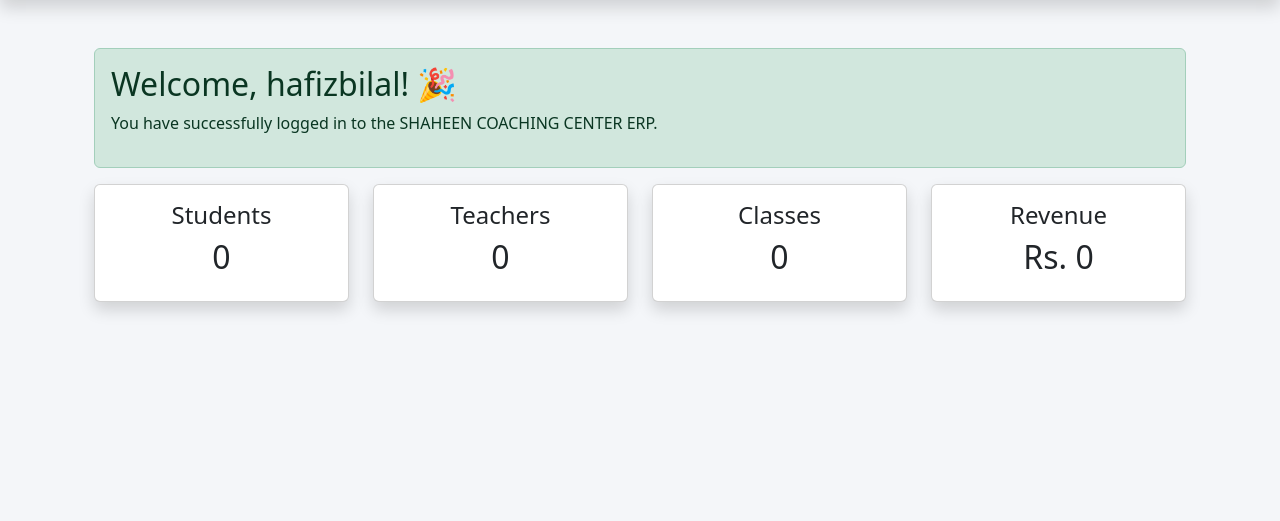
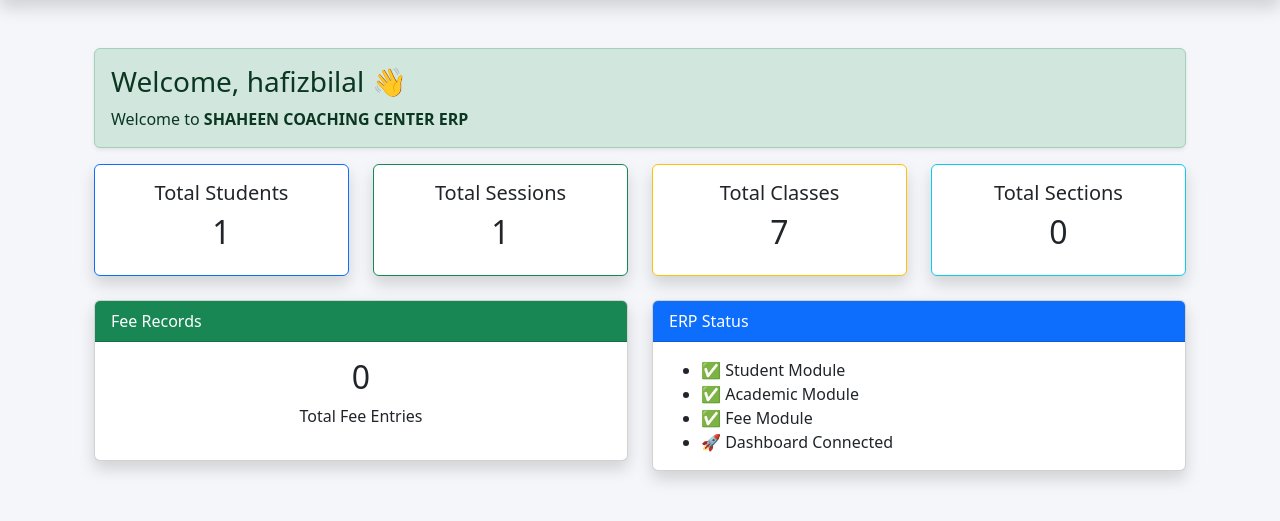
Before and after one commit to shaheencoachingcenter2612-art/AMS, a Django app: page /dashboard/ in a window 1280 px wide. Shown: the part 59-580 px from the top of the page. Run offline with Django 5.2, Linux system fonts and the light colour scheme; a user stored in the database is signed in; data comes from the database, SQL or seed files in the repository; data that the repository does not hold is empty.

Commit message:
Dynamic dashboard completed

```diff
--- a/students/urls.py
+++ b/students/urls.py
@@ -3,6 +3,27 @@
 
 
 urlpatterns = [
-    path("add/", views.add_student, name="add_student"),
-    path("list/", views.student_list, name="student_list"),
+    path(
+        "add/",
+        views.add_student,
+        name="add_student",
+    ),
+
+    path(
+        "list/",
+        views.student_list,
+        name="student_list",
+    ),
+
+    path(
+        "<int:pk>/",
+        views.student_detail,
+        name="student_detail",
+    ),
+
+    path(
+        "<int:pk>/edit/",
+        views.edit_student,
+        name="edit_student",
+    ),
 ]
--- a/templates/dashboard.html
+++ b/templates/dashboard.html
@@ -8,45 +8,79 @@
 
 <div class="container mt-4">
 
-    <div class="alert alert-success">
-        <h2>Welcome, {{ request.user.username }}! 🎉</h2>
-        <p>You have successfully logged in to the SHAHEEN COACHING CENTER ERP.</p>
+    <div class="alert alert-success shadow-sm">
+        <h3>Welcome, {{ request.user.username }} 👋</h3>
+        <p class="mb-0">
+            Welcome to <strong>SHAHEEN COACHING CENTER ERP</strong>
+        </p>
     </div>
 
     <div class="row">
 
-        <div class="col-md-3 mb-3">
-            <div class="card shadow text-center">
-                <div class="card-body">
-                    <h4>Students</h4>
-                    <h2>0</h2>
+        <div class="col-md-3 mb-4">
+            <div class="card border-primary shadow">
+                <div class="card-body text-center">
+                    <h5>Total Students</h5>
+                    <h2>{{ total_students }}</h2>
                 </div>
             </div>
         </div>
 
-        <div class="col-md-3 mb-3">
-            <div class="card shadow text-center">
-                <div class="card-body">
-                    <h4>Teachers</h4>
-                    <h2>0</h2>
+        <div class="col-md-3 mb-4">
+            <div class="card border-success shadow">
+                <div class="card-body text-center">
+                    <h5>Total Sessions</h5>
+                    <h2>{{ total_sessions }}</h2>
                 </div>
             </div>
         </div>
 
-        <div class="col-md-3 mb-3">
-            <div class="card shadow text-center">
-                <div class="card-body">
-                    <h4>Classes</h4>
-                    <h2>0</h2>
+        <div class="col-md-3 mb-4">
+            <div class="card border-warning shadow">
+                <div class="card-body text-center">
+                    <h5>Total Classes</h5>
+                    <h2>{{ total_classes }}</h2>
                 </div>
             </div>
         </div>
 
-        <div class="col-md-3 mb-3">
-            <div class="card shadow text-center">
+        <div class="col-md-3 mb-4">
+            <div class="card border-info shadow">
+                <div class="card-body text-center">
+                    <h5>Total Sections</h5>
+                    <h2>{{ total_sections }}</h2>
+                </div>
+            </div>
+        </div>
+
+    </div>
+
+    <div class="row">
+
+        <div class="col-md-6 mb-4">
+            <div class="card shadow">
+                <div class="card-header bg-success text-white">
+                    Fee Records
+                </div>
+                <div class="card-body text-center">
+                    <h2>{{ total_fees }}</h2>
+                    <p>Total Fee Entries</p>
+                </div>
+            </div>
+        </div>
+
+        <div class="col-md-6 mb-4">
+            <div class="card shadow">
+                <div class="card-header bg-primary text-white">
+                    ERP Status
+                </div>
                 <div class="card-body">
-                    <h4>Revenue</h4>
-                    <h2>Rs. 0</h2>
+                    <ul class="mb-0">
+                        <li>✅ Student Module</li>
+                        <li>✅ Academic Module</li>
+                        <li>✅ Fee Module</li>
+                        <li>🚀 Dashboard Connected</li>
+                    </ul>
                 </div>
             </div>
         </div>
--- a/website/views.py
+++ b/website/views.py
@@ -1,6 +1,10 @@
 from django.shortcuts import render, redirect
 from django.contrib.auth import authenticate, login as auth_login
 from django.contrib.auth.decorators import login_required
+
+from students.models import Student
+from academics.models import Session, ClassRoom, Section
+from fee_management.models import Fee
 
 
 def home(request):
@@ -29,4 +33,17 @@
 
 @login_required
 def dashboard(request):
-    return render(request, "dashboard.html")
+
+    context = {
+        "total_students": Student.objects.count(),
+        "total_sessions": Session.objects.count(),
+        "total_classes": ClassRoom.objects.count(),
+        "total_sections": Section.objects.count(),
+        "total_fees": Fee.objects.count(),
+    }
+
+    return render(
+        request,
+        "dashboard.html",
+        context
+    )
```
Also changed, not shown: students/templates/students/student_detail.html (added, +124 -0 lines), students/templates/students/student_list.html (+37 -4 lines), students/views.py (+54 -1 lines).
